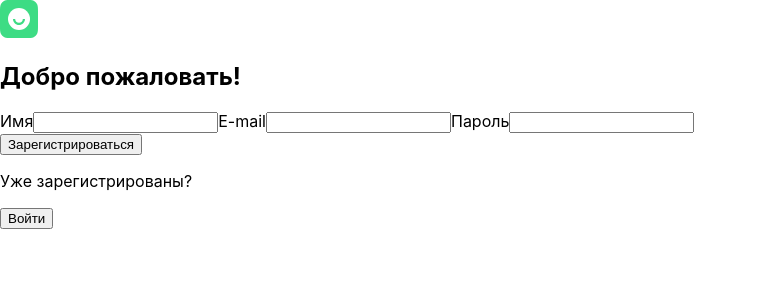
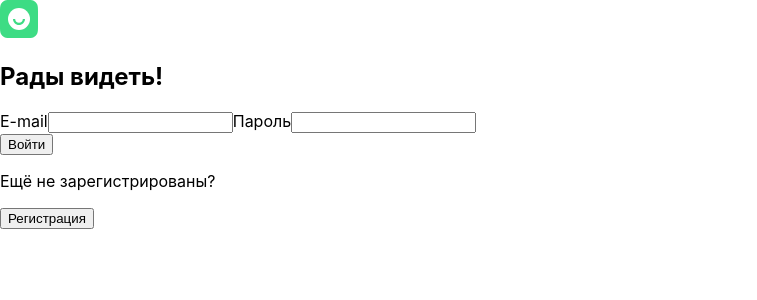
Before and after one commit to SergeyZu/moves-explorer-frontend, a React (Create React App) app: page / in a window 1280 px wide. Shown: the top 300 px of the page, without its empty margins (0-757 px from the left). Built offline with nearby package versions, Linux system fonts and the light colour scheme.

Commit message:
Сверстал компонент Login (html)

```diff
--- a/src/components/App/App.js
+++ b/src/components/App/App.js
@@ -3,7 +3,8 @@ import './App.css'
 // import Movies from '../Movies/Movies'
 // import SavedMovies from '../SavedMovies/SavedMovies'
 // import Profile from '../Profile/Profile'
-import Register from '../Register/Register'
+// import Register from '../Register/Register'
+import Login from '../Login/Login'
 
 function App() {
   return (
@@ -12,7 +13,8 @@ function App() {
       {/* <Movies /> */}
       {/* <SavedMovies /> */}
       {/* <Profile /> */}
-      <Register />
+      {/* <Register /> */}
+      <Login />
     </div>
   )
 }
--- /dev/null
+++ b/src/components/Buttons/LoginButton/LoginButton.js
@@ -0,0 +1,7 @@
+import './LoginButton.css'
+
+function LoginButton() {
+  return <button className='login-button'>Войти</button>
+}
+
+export default LoginButton
--- a/src/components/Login/Login.js
+++ b/src/components/Login/Login.js
@@ -0,0 +1,35 @@
+import './Login.css'
+import LogoButton from '../Buttons/LogoButton/LogoButton'
+import LoginButton from '../Buttons/LoginButton/LoginButton'
+import RegisterLink from '../Buttons/RegisterLink/RegisterLink'
+
+function Login() {
+  return (
+    <section className='login'>
+      <LogoButton />
+      <div className='login__form'>
+        <h2 className='login__form_title'>Рады видеть!</h2>
+        <div className='login__form_input-block'>
+          <label className='login__form_label'>
+            E-mail
+            <input className='login__form_input' />
+          </label>
+          <label className='login__form_label'>
+            Пароль
+            <input className='login__form_input' />
+          </label>
+          <span className='login__form_error'></span>
+        </div>
+        <div className='login__form_button-block'>
+          <LoginButton />
+          <div className='login__form_button_question'>
+            <p>Ещё не зарегистрированы?</p>
+            <RegisterLink />
+          </div>
+        </div>
+      </div>
+    </section>
+  )
+}
+
+export default Login
```
Also changed, not shown: src/components/Buttons/LoginButton/LoginButton.css (added).
